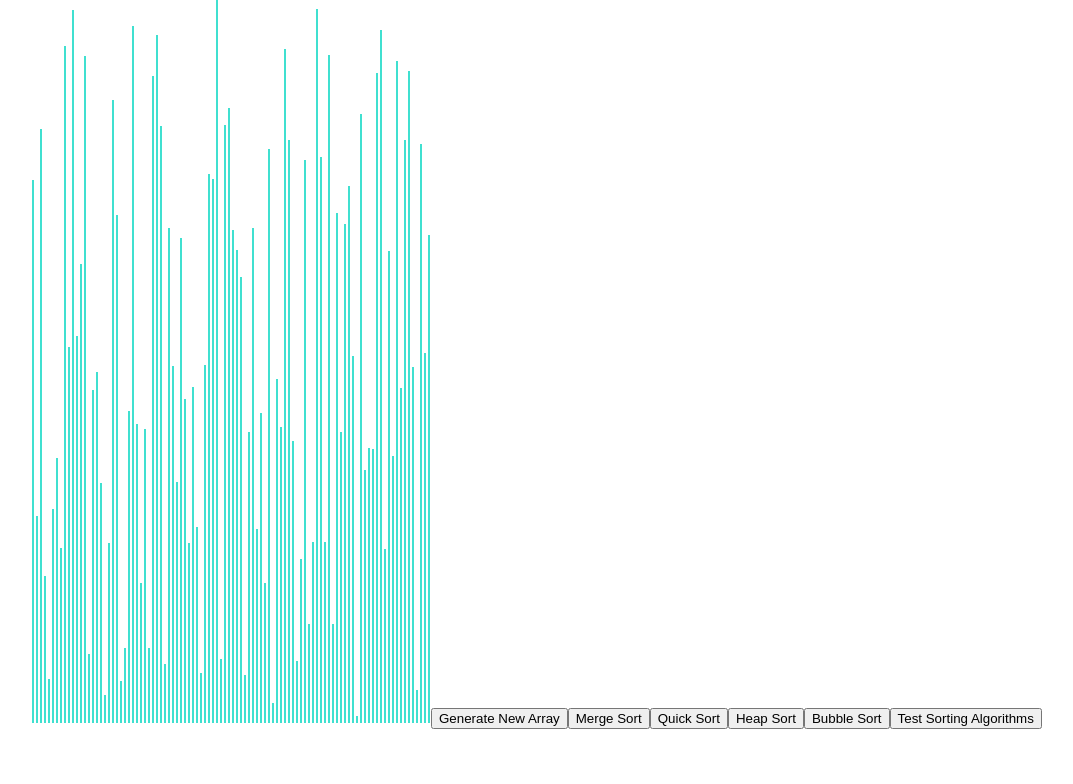
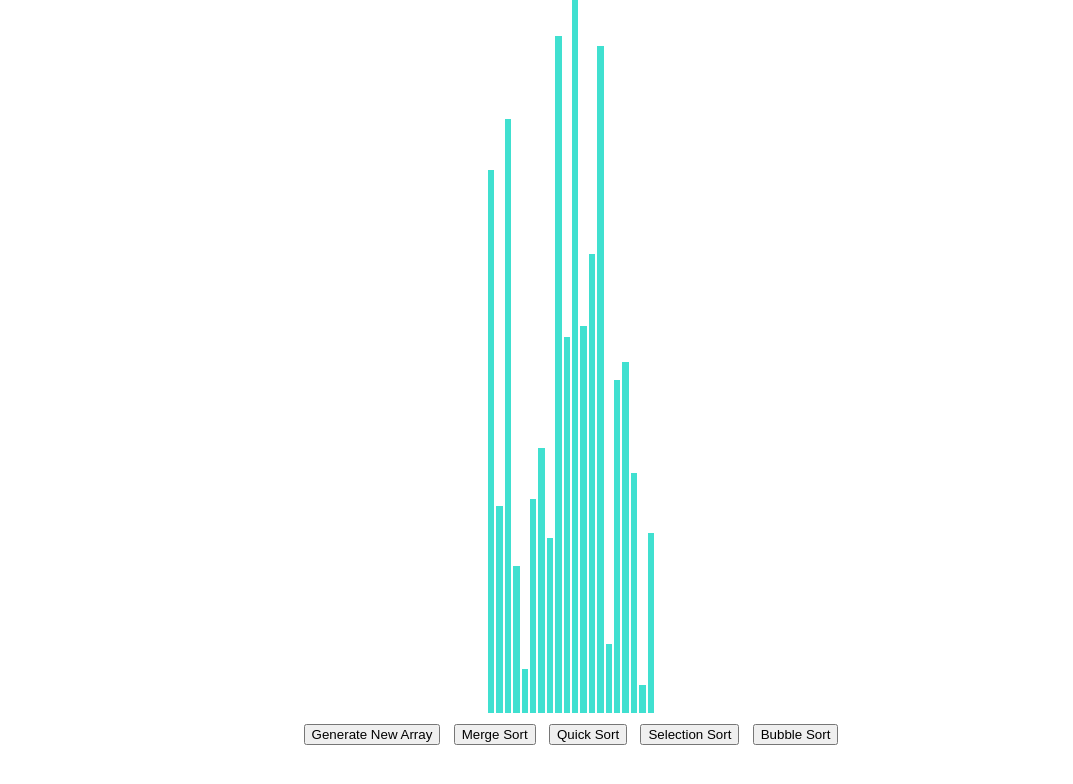
Before and after one commit to tomasu10/SortingVisualizer, a React (Create React App) app: page / in a window 1280 px wide. Shown: the top 784 px of the page, without its empty margins (69-1142 px from the left). Built offline with nearby package versions, Linux system fonts and the light colour scheme.

Commit message:
"Fix UI"

```diff
--- a/src/SortingVisualizer/SortingVisualizer.css
+++ b/src/SortingVisualizer/SortingVisualizer.css
@@ -1,11 +1,28 @@
-.array-container {
-    position: absolute;
-    left: 100px;
-    /* top: 100px; */
-  }
 
   .array-bar {
-    width: 2px;
+    width: .5vw;
     display: inline-block;
     margin: 0 1px;
   }
+
+  .array-buttons{
+    margin: .5em;
+  }
+
+  .array-sorting-speeds{
+    display: inline-block;
+    margin: 10px;
+    border: 2px solid black;
+    padding: .5em;
+    border-radius: .5em;
+  }
+
+
+
+  .array-sizes{
+    display: inline-block;
+    margin-right:10px;
+    border: 2px solid black;
+    padding :.5em;
+    border-radius: .5em;
+  }
--- a/src/SortingVisualizer/SortingVisualizer.jsx
+++ b/src/SortingVisualizer/SortingVisualizer.jsx
@@ -2,13 +2,14 @@ import React from 'react';
 import { getMergeSortAnimations } from '../sortingAlgorithms/mergeSort.js';
 import { getBubbleSortAnimations } from '../sortingAlgorithms/bubbleSort.js';
 import { getQuickSortAnimations } from '../sortingAlgorithms/quickSort.js';
+import { getSelectionSortAnimations } from '../sortingAlgorithms/selectionSort.js';
 import './SortingVisualizer.css';
 
 // Change this value for the speed of the animations.
 const ANIMATION_SPEED_MS = 3;
 
 // Change this value for the number of bars (value) in the array.
-const NUMBER_OF_ARRAY_BARS = 100;
+const NUMBER_OF_ARRAY_BARS = 20;
 
 // This is the main color of the array bars.
 const PRIMARY_COLOR = 'turquoise';
@@ -123,8 +124,48 @@ export default class SortingVisualizer extends React.Component {
     }
   }
 
-  heapSort() {
-    // We leave it as an exercise to the viewer of this code to implement this method.
+  selectionSort() {
+    //Variable keeps track of color swaps
+    const animations = getSelectionSortAnimations(this.state.array);
+    const arrayBars = document.getElementsByClassName('array-bar');
+    let toSecondaryColor = true;
+    let toTertiaryColor = true;
+    for (let i = 0; i < animations.length; i++) {
+      //Check to see if the animation encompasses a swap
+      if (!animations[i].swap) {
+        //No swap made
+        // Select bars which are being compared
+        const [barOneIdx, barTwoIdx] = animations[i].content;
+        const barOneStyle = arrayBars[barOneIdx].style;
+        const barTwoStyle = arrayBars[barTwoIdx].style;
+        //Change colors of bars depending on the previous color. Find lowest value and change
+        const color1 = toSecondaryColor ? SECONDARY_COLOR : PRIMARY_COLOR;
+        const color2 = toTertiaryColor ? TERTIARY_COLOR : PRIMARY_COLOR;
+        toSecondaryColor = toSecondaryColor ? false : true;
+        toTertiaryColor = toTertiaryColor ? false : true;
+        //Change color of compared bars on a timer
+        setTimeout(() => {
+          barOneStyle.backgroundColor = color1;
+          barTwoStyle.backgroundColor = color2;
+        }, i * ANIMATION_SPEED_MS);
+      } else {
+        //Swap Made
+        toSecondaryColor = false;
+        toTertiaryColor = false;
+        //Change bar height according to swaps made
+        setTimeout(() => {
+          const [barOneIdx, newHeight1] = animations[i].content1;
+          const barOneStyle = arrayBars[barOneIdx].style;
+          barOneStyle.height = `${newHeight1}px`;
+          const [barTwoIdx, newHeight2] = animations[i].content2;
+          const barTwoStyle = arrayBars[barTwoIdx].style;
+          barTwoStyle.height = `${newHeight2}px`;
+          const tempBackgroundColor = barOneStyle.backgroundColor;
+          barOneStyle.backgroundColor = barTwoStyle.backgroundColor;
+          barTwoStyle.backgroundColor = tempBackgroundColor;
+        }, i * ANIMATION_SPEED_MS);
+      }
+    }
   }
 
   bubbleSort() {
@@ -198,14 +239,16 @@ export default class SortingVisualizer extends React.Component {
               height: `${value}px`,
             }}></div>
         ))}
-        <button onClick={() => this.resetArray()}>Generate New Array</button>
-        <button onClick={() => this.mergeSort()}>Merge Sort</button>
-        <button onClick={() => this.quickSort()}>Quick Sort</button>
-        <button onClick={() => this.heapSort()}>Heap Sort</button>
-        <button onClick={() => this.bubbleSort()}>Bubble Sort</button>
-        <button onClick={() => this.testSortingAlgorithms()}>
-          Test Sorting Algorithms
-        </button>
+        <div>
+          <button className = 'array-buttons' disabled = {this.state.waitForClick} onClick={() => this.resetArray()}>Generate New Array</button>
+          <button className = 'array-buttons' disabled = {this.state.waitForClick} onClick={() => this.mergeSort()}>Merge Sort</button>
+          <button className = 'array-buttons' disabled = {this.state.waitForClick} onClick={() => this.quickSort()}>Quick Sort</button>
+          <button className = 'array-buttons' disabled = {this.state.waitForClick} onClick={() => this.selectionSort()}>Selection Sort</button>
+          <button className = 'array-buttons' disabled = {this.state.waitForClick} onClick={() => this.bubbleSort()}>Bubble Sort</button>
+          {/* <button className = 'array-buttons' disabled = {this.state.waitForClick} onClick={() => this.testSortingAlgorithms()}>
+            Test Sorting Algorithms
+          </button> */}
+        </div>
       </div>
     );
   }
--- a/src/sortingAlgorithms/selectionSort.js
+++ b/src/sortingAlgorithms/selectionSort.js
@@ -1,7 +1,7 @@
 export function getSelectionSortAnimations(array) {
     const animations = [];
     selectionSort(array, 0, array.length, animations);
-    return [animations,array];
+    return animations;
   }
 
 
@@ -9,18 +9,24 @@ export function getSelectionSortAnimations(array) {
     startIdx,
     endIdx,
     animations){
-        for(let i = 0; i < arr.length; i++){
+        for(let i = 0; i < mainArray.length; i++){
             let lowest = i;
-            for(let j = i+1; j < arr.length; j++){
-                if(arr[j] < arr[lowest]){
+            for(let j = i+1; j < mainArray.length; j++){
+                const temp = lowest;
+                animations.push({content:[j,lowest],swap:false,lowVal:lowest});
+                if(mainArray[j] < mainArray[lowest]){
                     lowest = j;
                 }
+                //temp acts a temporary variable for lowest within nested loop
+                animations.push({content:[j,temp],swap:false,lowVal:temp});
             }
+
             if(i !== lowest){
                 //SWAP!
-                let temp = arr[i];
-                arr[i] = arr[lowest];
-                arr[lowest] = temp;
+                animations.push({content:[i,lowest],swap:false,lowVal:null});
+                swap(mainArray,i,lowest);
+                animations.push({content1:[i,mainArray[i]],content2:[lowest,mainArray[lowest]],swap:true,lowVal:null});
+                animations.push({content:[i,lowest],swap:false,lowVal:null});
             }
         }
         return;
```
